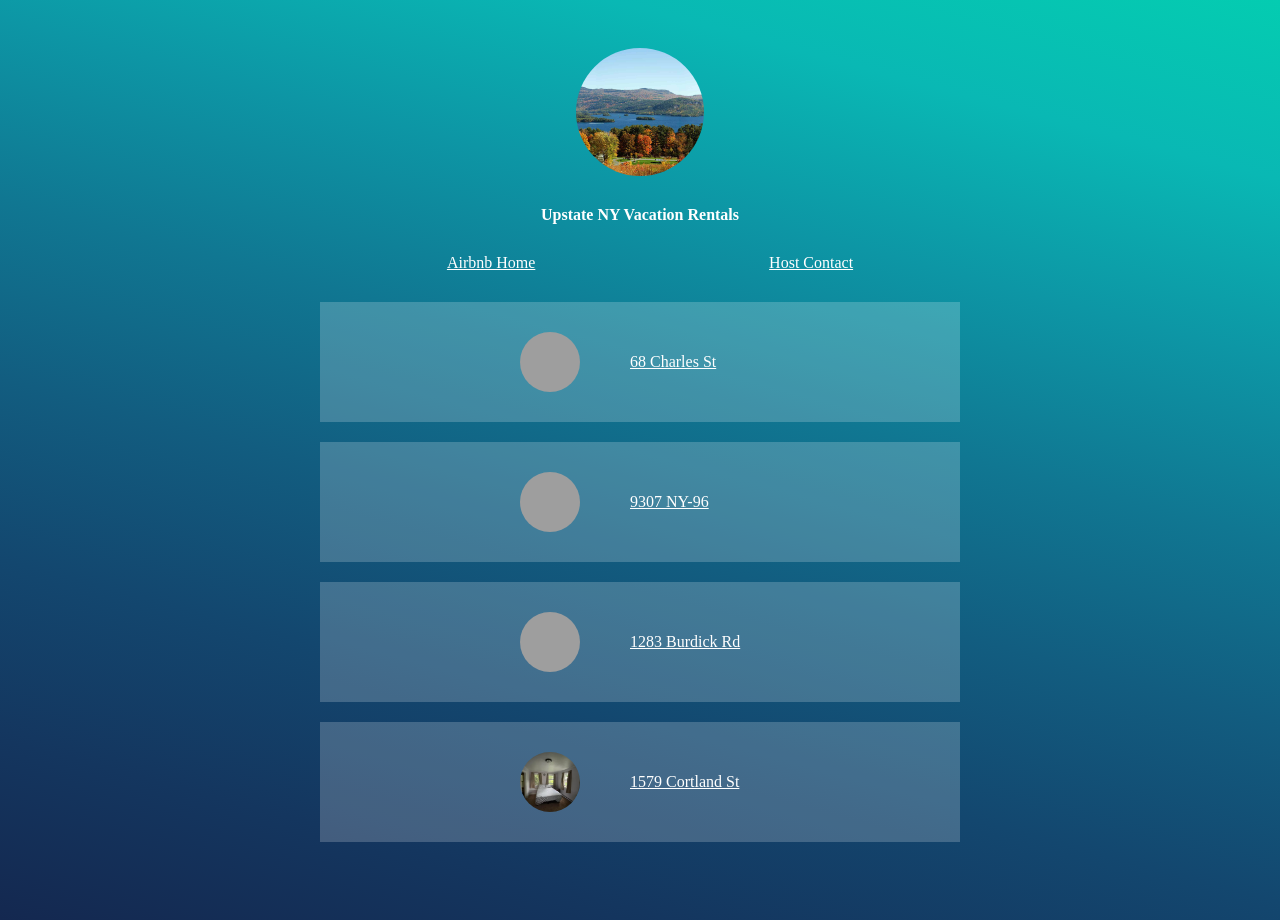
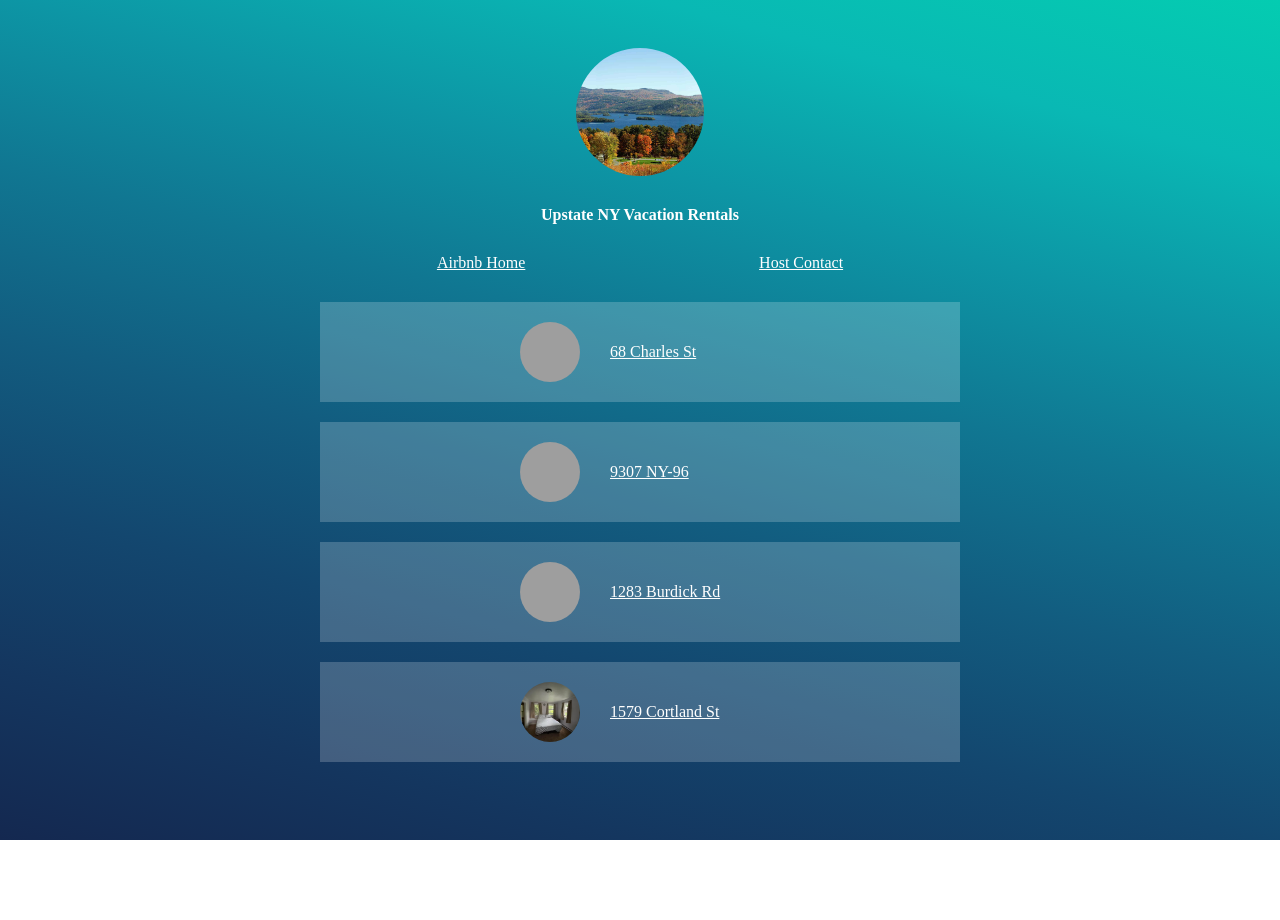
Before and after one commit to tomball357/link-in-bio, a plain HTML site: page index.html in a window 1280 px wide. After the commit the page ends 840 px from the top, so only its background shows below. Drawn offline with Linux system fonts and the light colour scheme; grey boxes are pictures that could not be loaded.

Commit message:
even better

```diff
--- a/index.html
+++ b/index.html
@@ -28,7 +28,6 @@
         color: rgba(255,255,255,1.0);
         text-align: center;
         vertical-align: middle;
-        padding-left: 20px;
       }
       .thumbnail{
         width: 60px;
@@ -58,8 +57,8 @@
       }
       .item{
         background-color: rgba(255,255,255,0.2);
-        padding-top: 30px;
-        padding-bottom: 30px;
+        padding-top: 20px;
+        padding-bottom: 20px;
         padding-left: 200px;
         padding-right: 20px;
         text-align: center;
```
